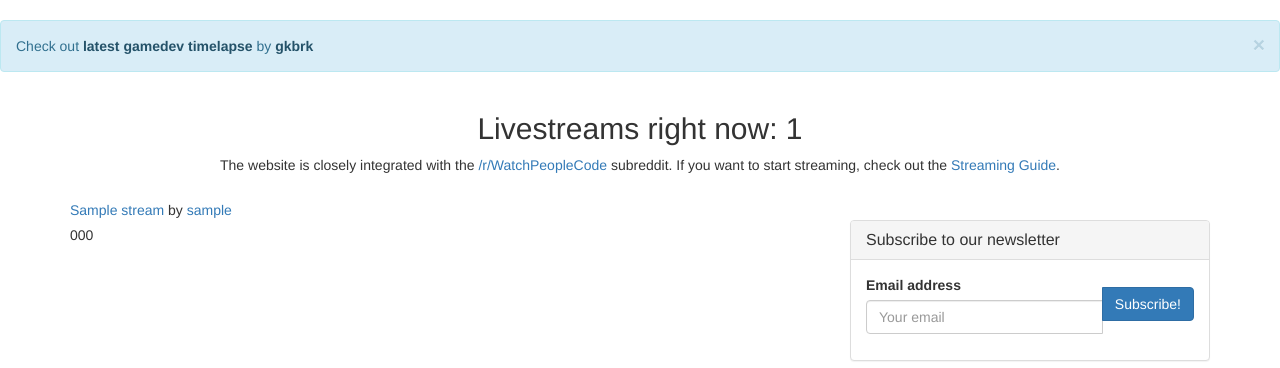
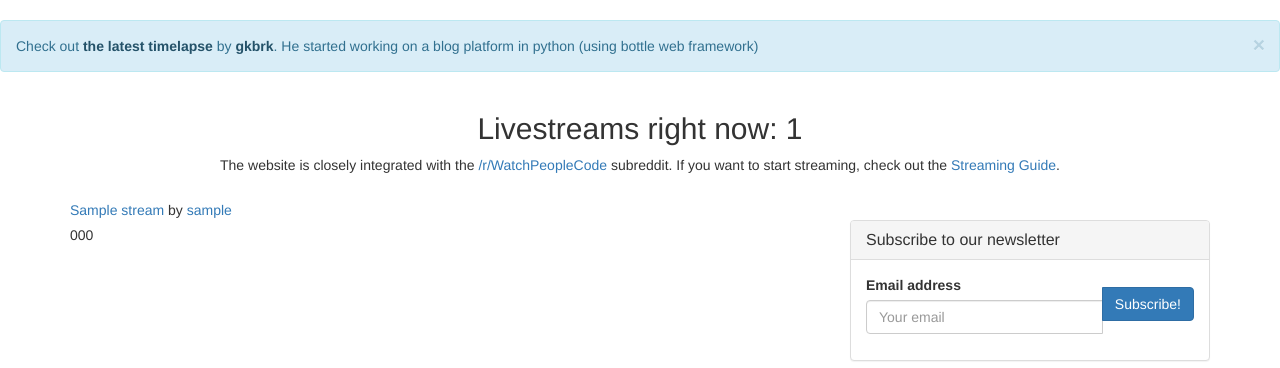
Before and after one commit to eleweek/WatchPeopleCode, a Flask app: template wpc/templates/index.html in a window 1280 px wide. Shown: the part 52-420 px from the top of the page. Run offline with Flask 2, Linux system fonts and the light colour scheme; tables that the repository leaves empty hold one stand-in row (values such as "Sample post"); the template is opened without the code that fills it: values that come from a table or form of the project are taken from there, most other values are stand-ins (such as "Sample title", 1, 10 or a date in 2020); parts of the project's set-up code (start-up, migrations or seed data) failed here and were passed over; some libraries are stand-ins or nearby versions; some web fonts are replaced.

Commit message:
Add latest timelapse link by gkbrk

```diff
--- a/wpc/templates/index.html
+++ b/wpc/templates/index.html
@@ -6,11 +6,11 @@
   {# do not move the next string, it's here because it's needed before using jwplayer #}
   <script type="text/javascript" src="http://jwpsrv.com/library/6VhvUr6JEeSgMBJtO5t17w.js"></script>
   {# TODO: better notification system? #}
-  {% set rsa_id = "1" %}
+  {% set rsa_id = "2" %}
   {% if request.cookies.get('dismissed-regular-streamer-alert') != rsa_id %}
     <div class="alert alert-info fade in alert-dismissible regular-streamer-alert regular-streamer-alert-num-{{rsa_id}}" role="alert">
       <button type="button" class="close" data-dismiss="alert" aria-label="Close"><span aria-hidden="true">&times;</span></button>
-      Check out <a class="alert-link" href="https://www.youtube.com/watch?v=FYHGKYgFlXQ">latest gamedev timelapse</a> by <a class="alert-link" href="{{url_for("streamer_page", streamer_name='gkbrk')}}">gkbrk</a> {#<button class="btn btn-success btn-xs subscribe-button subscribe-button-{{regular_streamer.id}} regular-streamer-subscribe-button"> Follow </button> #}
+      Check out <a class="alert-link" href="https://www.youtube.com/watch?v=M820JqSFDv4">the latest timelapse</a> by <a class="alert-link" href="{{url_for("streamer_page", streamer_name='gkbrk')}}">gkbrk</a>. He started working on a blog platform in python (using bottle web framework) {#<button class="btn btn-success btn-xs subscribe-button subscribe-button-{{regular_streamer.id}} regular-streamer-subscribe-button"> Follow </button> #}
     </div>
   {% endif %}
 
```
